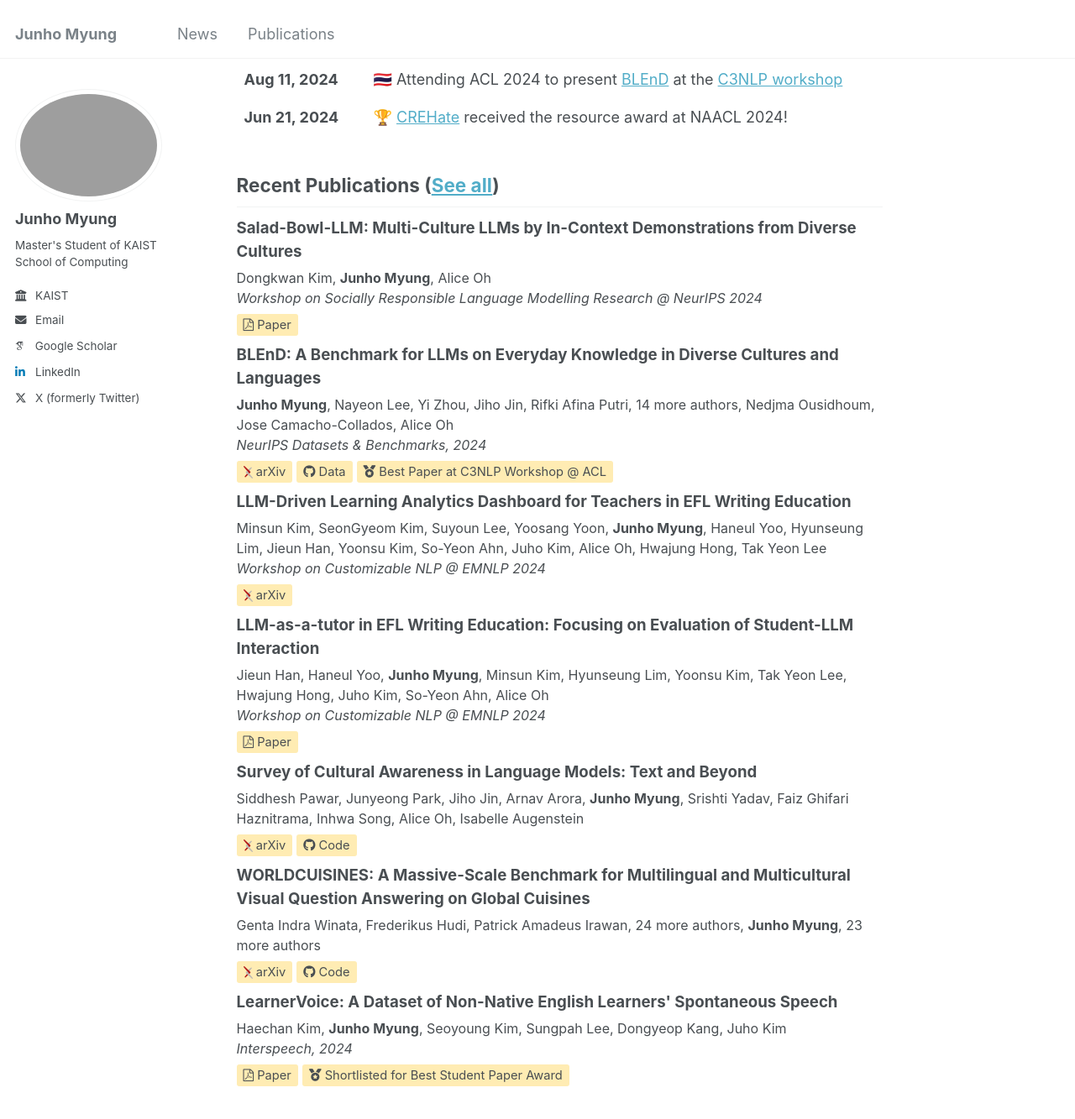
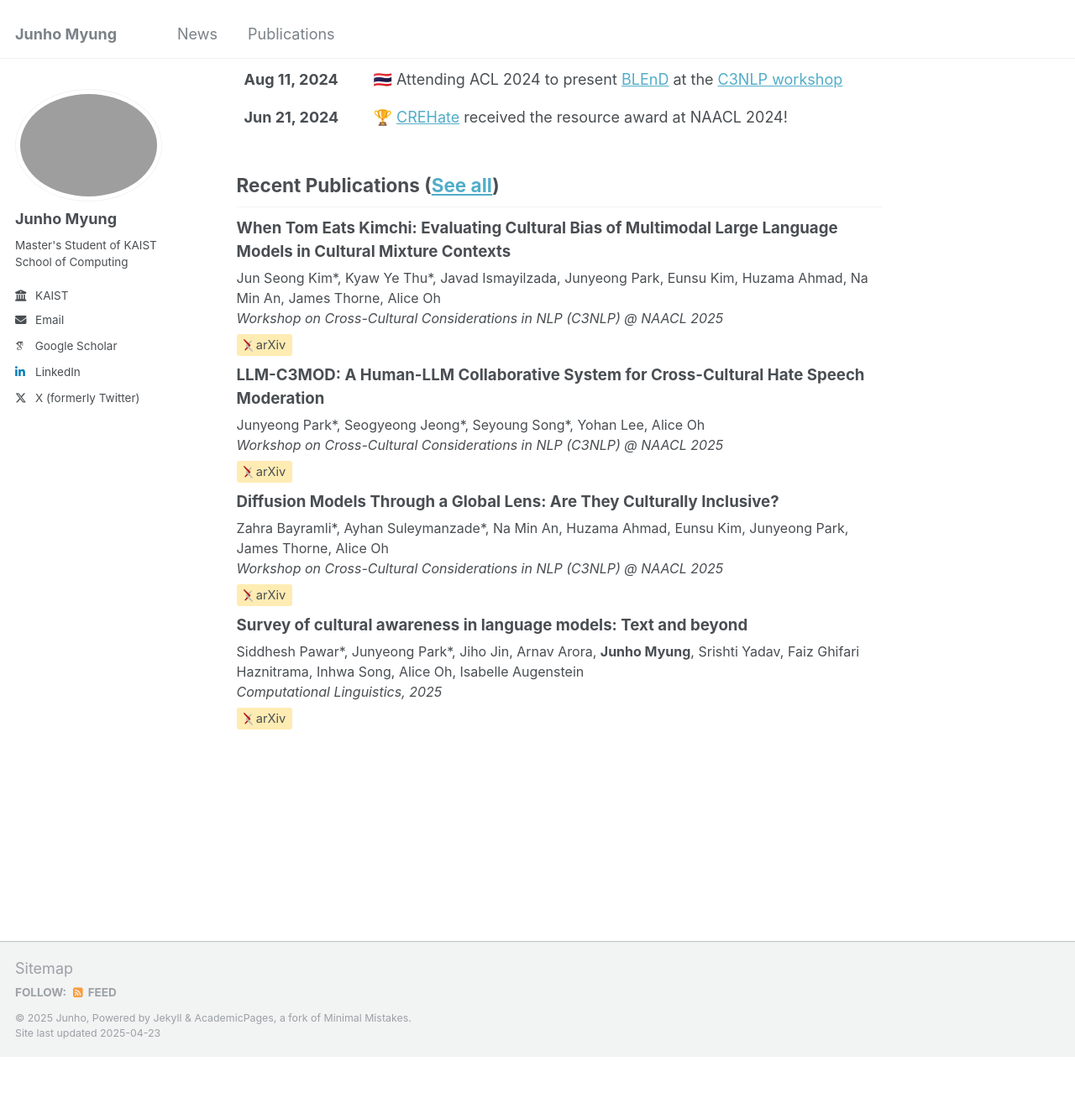
Before and after one commit to jjjunyeong/jjjunyeong.github.io, a Jekyll site: the page built from _pages/about.md, in a window 1280 px wide and 1400 px high, scrolled down 569 px. Shown: the top 1333 px of the window at 84% size. Built offline with Jekyll 4.4.1, drawn with Linux system fonts in a browser that asks for light colours; some web fonts are replaced; after the commit the page ends 1828 px from its top, so only the background shows below that.

Commit message:
Update publications.yml

```diff
--- a/_data/publications.yml
+++ b/_data/publications.yml
@@ -1,101 +1,34 @@
-- title: "Salad-Bowl-LLM: Multi-Culture LLMs by In-Context Demonstrations from Diverse Cultures"
-  authors: "Dongkwan Kim, Junho Myung, Alice Oh"
-  collection: "publications"
-  date: "2024-12-09"
-  venue: "Workshop on Socially Responsible Language Modelling Research @ NeurIPS 2024"
+- title: 'When Tom Eats Kimchi: Evaluating Cultural Bias of Multimodal Large Language Models in Cultural Mixture Contexts'
+  authors: 'Jun Seong Kim*, Kyaw Ye Thu*, Javad Ismayilzada, Junyeong Park, Eunsu Kim, Huzama Ahmad, Na Min An, James Thorne, Alice Oh'
+  collection: 'publications'
+  date: '2025-03-21'
+  venue: 'Workshop on Cross-Cultural Considerations in NLP (C3NLP) @ NAACL 2025'
   type: 'workshop, demos, and posters'
-  paperurl: "https://openreview.net/forum?id=KsAfPGPZZn&referrer=%5BAuthor%20Console%5D(%2Fgroup%3Fid%3DNeurIPS.cc%2F2024%2FWorkshop%2FSoLaR%2FAuthors%23your-submissions)"
+  arxivurl: 'https://arxiv.org/abs/2503.16826'
 
-- title: "BLEnD: A Benchmark for LLMs on Everyday Knowledge in Diverse Cultures and Languages"
-  authors: 'Junho Myung, Nayeon Lee, Yi Zhou, Jiho Jin, Rifki Afina Putri, 14 more authors, Nedjma Ousidhoum, Jose Camacho-Collados, Alice Oh'
+- title: 'LLM-C3MOD: A Human-LLM Collaborative System for Cross-Cultural Hate Speech Moderation'
+  authors: 'Junyeong Park*, Seogyeong Jeong*, Seyoung Song*, Yohan Lee, Alice Oh'
   collection: 'publications'
-  date: '2024-12-09'
-  venue: 'NeurIPS Datasets & Benchmarks, 2024'
-  type: 'conference'
-  arxivurl: 'https://arxiv.org/abs/2406.09948'
-  dataurl: 'https://github.com/nlee0212/BLEnD'
-  award: 'Best Paper at C3NLP Workshop @ ACL'
+  date: '2025-03-10'
+  venue: 'Workshop on Cross-Cultural Considerations in NLP (C3NLP) @ NAACL 2025'
+  type: 'workshop, demos, and posters'
+  arxivurl: 'https://arxiv.org/abs/2503.07237'
 
-- title: "LLM-Driven Learning Analytics Dashboard for Teachers in EFL Writing Education"
-  authors: 'Minsun Kim, SeonGyeom Kim, Suyoun Lee, Yoosang Yoon, Junho Myung, Haneul Yoo, Hyunseung Lim, Jieun Han, Yoonsu Kim, So-Yeon Ahn, Juho Kim, Alice Oh, Hwajung Hong, Tak Yeon Lee'
+- title: "Diffusion Models Through a Global Lens: Are They Culturally Inclusive?"
+  authors: 'Zahra Bayramli*, Ayhan Suleymanzade*, Na Min An, Huzama Ahmad, Eunsu Kim, Junyeong Park, James Thorne, Alice Oh'
   collection: 'publications'
-  date: '2024-11-16'
-  venue: 'Workshop on Customizable NLP @ EMNLP 2024'
+  date: '2025-02-13'
+  venue: 'Workshop on Cross-Cultural Considerations in NLP (C3NLP) @ NAACL 2025'
   type: 'workshop, demos, and posters'
-  arxivurl: 'https://arxiv.org/abs/2410.15025'
+  arxivurl: 'https://arxiv.org/abs/2502.08914'
 
-- title: "LLM-as-a-tutor in EFL Writing Education: Focusing on Evaluation of Student-LLM Interaction"
-  authors: 'Jieun Han, Haneul Yoo, Junho Myung, Minsun Kim, Hyunseung Lim, Yoonsu Kim, Tak Yeon Lee, Hwajung Hong, Juho Kim, So-Yeon Ahn, Alice Oh'
-  collection: 'publications'
-  date: '2024-11-16'
-  venue: 'Workshop on Customizable NLP @ EMNLP 2024'
-  type: 'workshop, demos, and posters'
-  paperurl: 'https://aclanthology.org/2024.customnlp4u-1.21/'
-
-- title: "Survey of Cultural Awareness in Language Models: Text and Beyond"
-  authors: 'Siddhesh Pawar, Junyeong Park, Jiho Jin, Arnav Arora, Junho Myung, Srishti Yadav, Faiz Ghifari Haznitrama, Inhwa Song, Alice Oh, Isabelle Augenstein'
+- title: 'Survey of cultural awareness in language models: Text and beyond'
+  authors: 'Siddhesh Pawar*, Junyeong Park*, Jiho Jin, Arnav Arora, Junho Myung, Srishti Yadav, Faiz Ghifari Haznitrama, Inhwa Song, Alice Oh, Isabelle Augenstein'
   collection: 'publications'
   date: '2024-10-30'
-  venue: ''
-  type: 'preprint'
+  venue: 'Computational Linguistics, 2025'
+  type: 'journal'
   arxivurl: 'https://arxiv.org/abs/2411.00860'
-  codeurl: 'https://github.com/siddheshih/culture-awareness-llms'
-
-- title: "WORLDCUISINES: A Massive-Scale Benchmark for Multilingual and Multicultural Visual Question Answering on Global Cuisines"
-  authors: 'Genta Indra Winata, Frederikus Hudi, Patrick Amadeus Irawan, 24 more authors, Junho Myung, 23 more authors'
-  collection: 'publications'
-  date: '2024-10-16'
-  venue: ''
-  type: 'preprint'
-  arxivurl: 'https://arxiv.org/abs/2410.12705'
-  codeurl: 'https://github.com/worldcuisines/worldcuisines'
-
-- title: "LearnerVoice: A Dataset of Non-Native English Learners' Spontaneous Speech"
-  authors: 'Haechan Kim, Junho Myung, Seoyoung Kim, Sungpah Lee, Dongyeop Kang, Juho Kim'
-  collection: 'publications'
-  date: '2024-09-01'
-  venue: 'Interspeech, 2024'
-  type: 'conference'
-  paperurl: 'https://www.isca-archive.org/interspeech_2024/kim24v_interspeech.pdf'
-  award: 'Shortlisted for Best Student Paper Award'
-
-- title: 'Exploring Cross-Cultural Differences in English Hate Speech Annotations: From Dataset Construction to Analysis'
-  authors: 'Nayeon Lee, Chani Jung, Junho Myung, Jiho Jin, Jose Camacho-Collados, Juho Kim, Alice Oh'
-  collection: 'publications'
-  date: '2024-06-16'
-  venue: 'NAACL, 2024'
-  type: 'conference'
-  paperurl: 'https://aclanthology.org/2024.naacl-long.236/'
-  arxivurl: 'https://arxiv.org/abs/2308.16705'
-  dataurl: 'https://github.com/nlee0212/CREHate'
-  award: 'Resource Award'
-
-- title: 'RECIPE4U: Student-ChatGPT Interaction Dataset in EFL Writing Education'
-  authors: 'Jieun Han, Haneul Yoo, Junho Myung, Minsun Kim, Tak Yeon Lee, So-Yeon Ahn, Alice Oh'
-  collection: 'publications'
-  date: '2024-05-20'
-  venue: 'LREC-COLING, 2024'
-  type: 'conference'
-  paperurl: 'https://aclanthology.org/2024.lrec-main.1193/'
-  arxivurl: 'https://arxiv.org/abs/2403.08272'
-  homeurl: 'https://zeunie.github.io/RECIPE4U/'
-
-- title: "Learning from Teaching Assistants to Program with Subgoals: Exploring the Potential for AI Teaching Assistants"
-  authors: 'Changyoon Lee, Junho Myung, Jieun Han, Jiho Jin, Alice Oh'
-  collection: 'publications'
-  date: '2023-09-19'
-  venue: ''
-  type: 'preprint'
-  arxivurl: 'https://arxiv.org/abs/2309.10419'
-
-- title: 'RECIPE: How to integrate ChatGPT into EFL writing education'
-  authors: 'Jieun Han, Haneul Yoo, Yoonsu Kim, Junho Myung, Minsun Kim, Hyunseung Lim, Juho Kim, Tak Yeon Lee, Hwajung Hong, So-Yeon Ahn, Alice Oh'
-  collection: 'publications'
-  date: '2023-07-20'
-  venue: 'ACM Learning @ Scale (L@S) Work-in-Progress, 2023'
-  type: 'workshop, demos, and posters'
-  paperurl: 'https://dl.acm.org/doi/10.1145/3573051.3596200'
-  arxivurl: 'https://arxiv.org/abs/2305.11583'
 
 
 # Template
```
